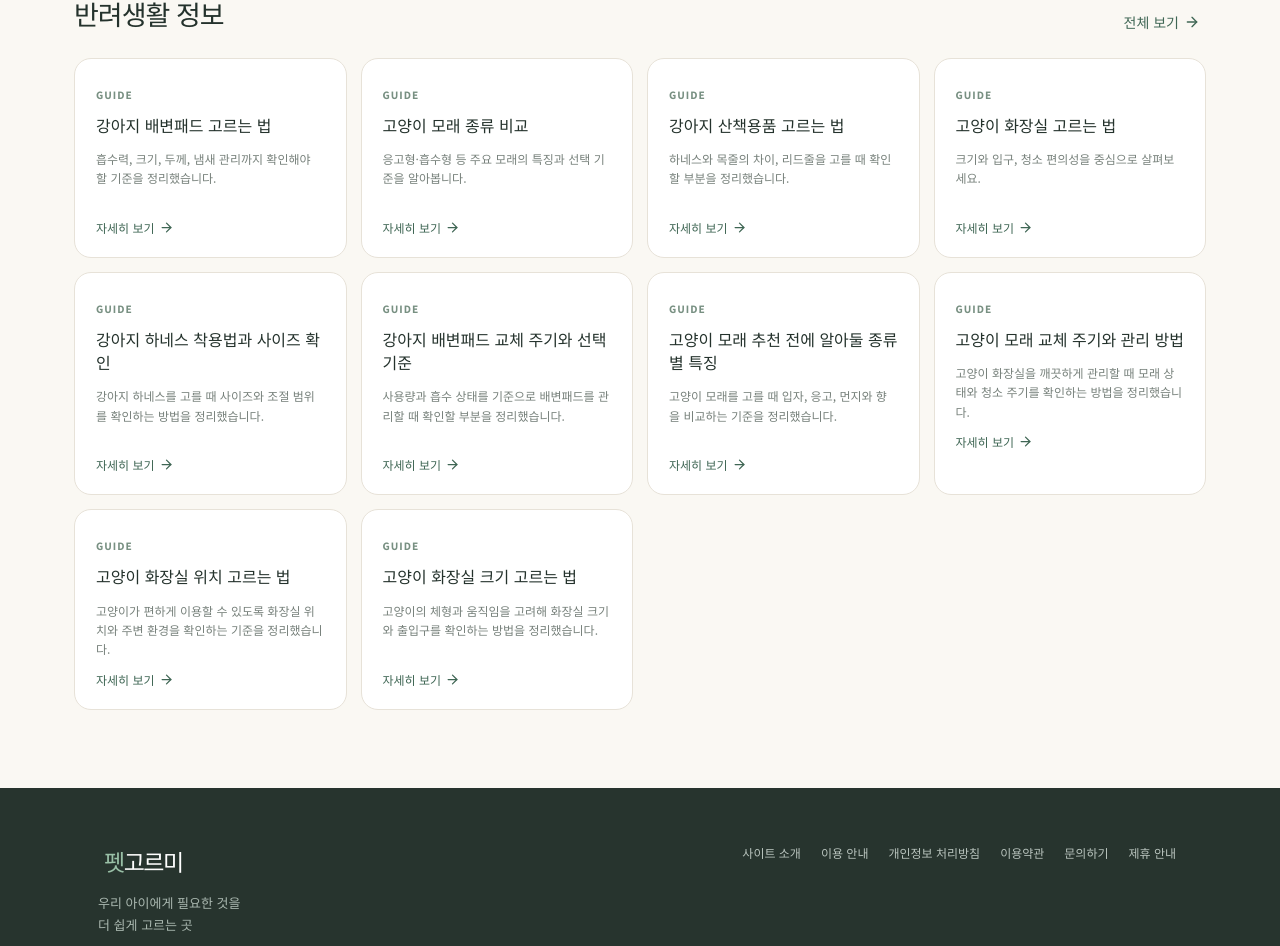
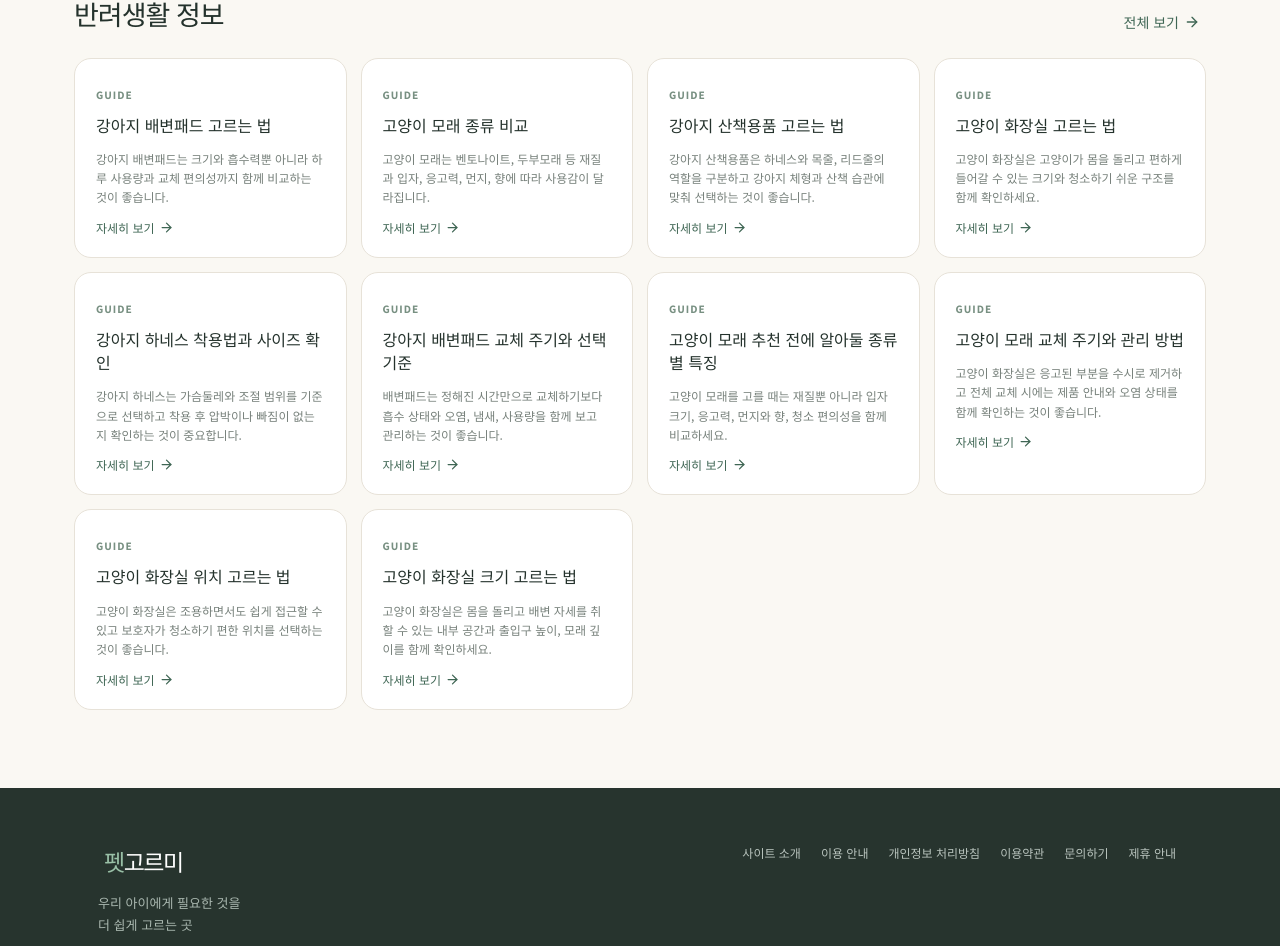
Before and after one commit to hosi4242/petgoreumi, a React (Vite) app: page / in a window 1280 px wide. Shown: the part 3286-4232 px from the top of the page. Built offline with nearby package versions, Linux system fonts and the light colour scheme.

Commit message:
Expand pet guide content with practical selection advice

```diff
--- a/src/data.ts
+++ b/src/data.ts
@@ -34,14 +34,14 @@ export const situations = [
 ] as const
 
 export const guides = [
- ['강아지 배변패드 고르는 법','흡수력, 크기, 두께, 냄새 관리까지 확인해야 할 기준을 정리했습니다.',['반려견 크기에 맞는 패드 크기','흡수력과 젖음 방지 정도','하루 사용량을 고려한 비용']],
- ['고양이 모래 종류 비교','응고형·흡수형 등 주요 모래의 특징과 선택 기준을 알아봅니다.',['고양이의 입자·향 선호도','응고력과 청소 편의성','먼지와 냄새 관리']],
- ['강아지 산책용품 고르는 법','하네스와 목줄의 차이, 리드줄을 고를 때 확인할 부분을 정리했습니다.',['가슴둘레와 목둘레에 맞는 사이즈','조절 범위와 착용 방식','리드줄 길이와 연결 방식']],
- ['고양이 화장실 고르는 법','크기와 입구, 청소 편의성을 중심으로 살펴보세요.',['고양이가 몸을 돌릴 수 있는 내부 크기','입구 높이와 출입 방식','모래 교체와 청소가 편한 구조']],
- ['강아지 하네스 착용법과 사이즈 확인','강아지 하네스를 고를 때 사이즈와 조절 범위를 확인하는 방법을 정리했습니다.',['가슴둘레를 기준으로 사이즈 확인하기','목과 가슴을 조이지 않는지 확인하기','버클과 연결부가 제대로 잠기는지 확인하기']],
- ['강아지 배변패드 교체 주기와 선택 기준','사용량과 흡수 상태를 기준으로 배변패드를 관리할 때 확인할 부분을 정리했습니다.',['패드가 충분히 흡수했는지 확인하기','젖음이나 냄새가 남으면 교체하기','하루 사용량에 맞춰 묶음 구성을 비교하기']],
- ['고양이 모래 추천 전에 알아둘 종류별 특징','고양이 모래를 고를 때 입자, 응고, 먼지와 향을 비교하는 기준을 정리했습니다.',['벤토나이트·두부 등 재질별 특징 확인하기','응고력과 청소 편의성 비교하기','고양이가 선호하는 입자와 향 확인하기']],
- ['고양이 모래 교체 주기와 관리 방법','고양이 화장실을 깨끗하게 관리할 때 모래 상태와 청소 주기를 확인하는 방법을 정리했습니다.',['응고된 부분을 수시로 제거하기','냄새와 오염 상태를 함께 확인하기','전체 교체 시 제품 사용 안내를 확인하기']],
- ['고양이 화장실 위치 고르는 법','고양이가 편하게 이용할 수 있도록 화장실 위치와 주변 환경을 확인하는 기준을 정리했습니다.',['조용하고 접근하기 쉬운 위치 선택하기','급식·급수 공간과 적절히 분리하기','청소와 모래 보충이 편한 공간인지 확인하기']],
- ['고양이 화장실 크기 고르는 법','고양이의 체형과 움직임을 고려해 화장실 크기와 출입구를 확인하는 방법을 정리했습니다.',['고양이가 몸을 돌릴 수 있는 내부 공간 확인하기','출입구 높이가 고양이에게 적절한지 확인하기','모래가 충분히 깔릴 수 있는 깊이 확인하기']]
+ ['강아지 배변패드 고르는 법','강아지 배변패드는 크기와 흡수력뿐 아니라 하루 사용량과 교체 편의성까지 함께 비교하는 것이 좋습니다.',['반려견 크기에 맞는 패드 크기','흡수력과 젖음 방지 정도','하루 사용량을 고려한 비용'],'처음 고를 때는 가장 큰 제품보다 반려견이 편하게 올라가고 배변 후 가장자리가 젖지 않는 크기인지 확인하세요. 흡수력은 한 번에 많은 양을 흡수하는지뿐 아니라 표면이 얼마나 빨리 마르는지도 함께 보는 것이 좋습니다. 여러 장을 매일 사용하는 제품이므로 장당 가격과 교체 빈도를 함께 계산하면 실제 부담을 비교하기 쉽습니다.','어떤 크기의 배변패드가 좋을까요? 반려견이 패드 안에서 충분히 방향을 바꿀 수 있고 배변 위치가 가장자리까지 자주 가지 않는 크기를 우선 살펴보세요.','배변패드는 흡수력, 크기, 교체 비용을 함께 비교해야 생활환경에 맞는 제품을 고르기 쉽습니다.'],
+ ['고양이 모래 종류 비교','고양이 모래는 벤토나이트, 두부모래 등 재질과 입자, 응고력, 먼지, 향에 따라 사용감이 달라집니다.',['고양이의 입자·향 선호도','응고력과 청소 편의성','먼지와 냄새 관리'],'고양이 모래는 보호자가 편한 제품보다 고양이가 거부감 없이 사용하는지가 중요합니다. 입자 크기와 향에 민감한 고양이라면 새로운 모래로 한 번에 전환하기보다 기존 모래와 섞어 적응시키는 방법을 고려할 수 있습니다. 응고력은 배변 부분을 쉽게 제거할 수 있는지와 연결되고, 먼지가 많은 제품은 주변 청소 부담도 커질 수 있으므로 함께 살펴보세요.','두부모래와 벤토나이트 중 무엇이 더 좋은가요? 모든 고양이에게 같은 답이 있는 것은 아닙니다. 고양이의 선호와 보호자가 감당하기 쉬운 청소 방식, 먼지 관리 등을 기준으로 비교하세요.','고양이 모래는 재질만 비교하기보다 고양이의 선호와 청소 편의성을 함께 확인하는 것이 중요합니다.'],
+ ['강아지 산책용품 고르는 법','강아지 산책용품은 하네스와 목줄, 리드줄의 역할을 구분하고 강아지 체형과 산책 습관에 맞춰 선택하는 것이 좋습니다.',['가슴둘레와 목둘레에 맞는 사이즈','조절 범위와 착용 방식','리드줄 길이와 연결 방식'],'하네스는 단순히 작은 사이즈를 고르는 것보다 가슴둘레와 조절 범위를 확인하는 것이 중요합니다. 착용 후 움직임을 방해하지 않는지, 버클과 연결부가 제대로 잠기는지도 확인하세요. 리드줄은 산책 장소와 보호자의 사용 습관에 따라 길이와 손잡이 구조가 달라질 수 있습니다.','하네스는 어떻게 사이즈를 확인하나요? 제품별 사이즈표를 기준으로 가슴둘레를 먼저 확인하고, 조절 범위 안에서 편하게 맞출 수 있는지 살펴보세요.','산책용품은 예쁜 디자인보다 체형에 맞는 착용감과 조절 범위, 연결부의 구조를 먼저 확인하는 것이 좋습니다.'],
+ ['고양이 화장실 고르는 법','고양이 화장실은 고양이가 몸을 돌리고 편하게 들어갈 수 있는 크기와 청소하기 쉬운 구조를 함께 확인하세요.',['고양이가 몸을 돌릴 수 있는 내부 크기','입구 높이와 출입 방식','모래 교체와 청소가 편한 구조'],'화장실은 설치 공간에 맞추는 것만큼 고양이가 내부에서 편하게 움직일 수 있는지가 중요합니다. 입구가 너무 높으면 어린 고양이나 움직임이 불편한 고양이가 사용하기 어려울 수 있고, 반대로 개방형 구조는 모래가 주변으로 튈 수 있습니다. 보호자가 매일 청소하기 쉬운지도 실제 사용에서는 중요한 기준입니다.','고양이 화장실은 어디에 두는 것이 좋나요? 조용하고 접근하기 쉬우며 청소하기 편한 곳을 우선 살펴보세요. 급식·급수 공간과는 적절히 분리하는 것이 좋습니다.','고양이 화장실은 크기와 출입 방식뿐 아니라 매일 청소하기 쉬운 구조인지까지 함께 비교하세요.'],
+ ['강아지 하네스 착용법과 사이즈 확인','강아지 하네스는 가슴둘레와 조절 범위를 기준으로 선택하고 착용 후 압박이나 빠짐이 없는지 확인하는 것이 중요합니다.',['가슴둘레를 기준으로 사이즈 확인하기','목과 가슴을 조이지 않는지 확인하기','버클과 연결부가 제대로 잠기는지 확인하기'],'사이즈표의 기준 부위를 먼저 확인한 뒤 강아지의 실제 가슴둘레를 측정하세요. 착용한 상태에서는 너무 조여 움직임을 방해하지 않는지, 반대로 몸에서 쉽게 빠질 정도로 느슨하지 않은지 살펴보는 것이 좋습니다. 처음 사용하는 경우 실내에서 착용 상태를 확인한 뒤 짧은 산책으로 적응시키는 방법을 고려할 수 있습니다.','하네스를 얼마나 조여야 하나요? 제품마다 구조가 다르므로 제조사의 착용 안내를 우선 확인하고, 움직임을 방해하지 않으면서 쉽게 빠지지 않는지 확인하세요.','하네스는 숫자상의 사이즈보다 실제 가슴둘레와 조절 범위, 착용 상태를 함께 확인하는 것이 중요합니다.'],
+ ['강아지 배변패드 교체 주기와 선택 기준','배변패드는 정해진 시간만으로 교체하기보다 흡수 상태와 오염, 냄새, 사용량을 함께 보고 관리하는 것이 좋습니다.',['패드가 충분히 흡수했는지 확인하기','젖음이나 냄새가 남으면 교체하기','하루 사용량에 맞춰 묶음 구성을 비교하기'],'배변패드는 사용량과 제품의 흡수력에 따라 교체 빈도가 달라집니다. 이미 많이 젖었거나 냄새가 남고 주변까지 오염될 가능성이 있다면 교체하는 것이 좋습니다. 여러 장을 사용하는 가정이라면 하루 평균 사용량을 파악한 뒤 묶음 수량과 장당 비용을 비교하면 구매 계획을 세우기 쉽습니다.','배변패드를 며칠마다 바꿔야 하나요? 모든 가정에 같은 주기를 적용하기보다 오염과 젖음 상태, 냄새, 반려견의 사용 습관을 기준으로 판단하세요.','배변패드는 정해진 교체 주기 하나만 보기보다 실제 오염 상태와 하루 사용량을 기준으로 관리하는 것이 좋습니다.'],
+ ['고양이 모래 추천 전에 알아둘 종류별 특징','고양이 모래를 고를 때는 재질뿐 아니라 입자 크기, 응고력, 먼지와 향, 청소 편의성을 함께 비교하세요.',['벤토나이트·두부 등 재질별 특징 확인하기','응고력과 청소 편의성 비교하기','고양이가 선호하는 입자와 향 확인하기'],'모래를 선택할 때는 먼저 고양이가 현재 어떤 입자와 향을 편하게 사용하는지 살펴보세요. 새로운 제품을 선택한다면 응고된 부분을 쉽게 제거할 수 있는지, 먼지가 주변에 많이 남지 않는지, 향이 강하지 않은지도 확인하는 것이 좋습니다. 보호자가 관리하기 쉬운 제품이라도 고양이가 사용하지 않으면 실용성이 떨어질 수 있습니다.','고양이 모래 추천 제품은 어떻게 비교하나요? 재질, 입자, 향, 응고력, 먼지와 청소 편의성을 같은 기준으로 놓고 비교하면 선택하기 쉽습니다.','고양이 모래는 인기나 가격 하나만으로 고르기보다 고양이의 선호와 보호자의 관리 편의성을 함께 확인하세요.'],
+ ['고양이 모래 교체 주기와 관리 방법','고양이 화장실은 응고된 부분을 수시로 제거하고 전체 교체 시에는 제품 안내와 오염 상태를 함께 확인하는 것이 좋습니다.',['응고된 부분을 수시로 제거하기','냄새와 오염 상태를 함께 확인하기','전체 교체 시 제품 사용 안내를 확인하기'],'매일 사용하는 화장실은 오염된 부분을 오래 방치하지 않는 것이 관리의 기본입니다. 응고형 모래라면 굳은 부분을 제거하면서 남은 모래의 상태를 확인하고, 냄새나 오염이 계속된다면 전체 교체와 화장실 세척을 검토하세요. 제품마다 권장 사용법이 다를 수 있으므로 포장지의 안내도 함께 확인하는 것이 좋습니다.','고양이 모래는 얼마나 자주 전체 교체하나요? 사용량과 화장실 수, 제품 특성에 따라 달라지므로 냄새와 오염 상태를 함께 확인하고 제품 안내를 참고하세요.','고양이 모래 관리는 전체 교체 주기만 정하기보다 매일 오염 부분을 제거하고 상태를 확인하는 것이 중요합니다.'],
+ ['고양이 화장실 위치 고르는 법','고양이 화장실은 조용하면서도 쉽게 접근할 수 있고 보호자가 청소하기 편한 위치를 선택하는 것이 좋습니다.',['조용하고 접근하기 쉬운 위치 선택하기','급식·급수 공간과 적절히 분리하기','청소와 모래 보충이 편한 공간인지 확인하기'],'사람이 자주 지나다니거나 갑자기 큰 소리가 나는 곳은 고양이가 불편하게 느낄 수 있습니다. 반대로 너무 깊숙하거나 접근하기 어려운 곳은 청소와 모래 보충이 불편할 수 있습니다. 급식·급수 공간과는 적절한 거리를 두고, 고양이가 평소 생활하는 동선에서 자연스럽게 접근할 수 있는지 살펴보세요.','화장실을 밥그릇 옆에 둬도 되나요? 관리 편의성보다 고양이가 화장실을 편하게 이용하는 환경이 중요하므로 급식·급수 공간과 적절히 분리하는 방향을 고려하세요.','화장실 위치는 조용함, 접근성, 청소 편의성을 함께 고려하면 생활환경에 맞는 자리를 찾기 쉽습니다.'],
+ ['고양이 화장실 크기 고르는 법','고양이 화장실은 몸을 돌리고 배변 자세를 취할 수 있는 내부 공간과 출입구 높이, 모래 깊이를 함께 확인하세요.',['고양이가 몸을 돌릴 수 있는 내부 공간 확인하기','출입구 높이가 고양이에게 적절한지 확인하기','모래가 충분히 깔릴 수 있는 깊이 확인하기'],'화장실의 외형적인 크기만 보기보다 내부에서 고양이가 움직일 공간이 충분한지 확인하세요. 출입구가 너무 높으면 접근이 어려울 수 있고, 반대로 낮은 구조는 모래가 주변으로 튈 수 있습니다. 고양이가 편하게 파고 덮을 수 있도록 충분한 모래를 넣을 공간이 있는지도 함께 살펴보세요.','큰 화장실이 무조건 좋은가요? 공간이 허용한다면 고양이가 내부에서 편하게 움직일 수 있는 제품을 우선 비교하되, 출입구 높이와 청소 편의성도 함께 확인하세요.','고양이 화장실 크기는 외부 치수만 보지 말고 고양이가 내부에서 움직이고 배변할 수 있는 공간을 기준으로 비교하세요.']
 ] as const
```
